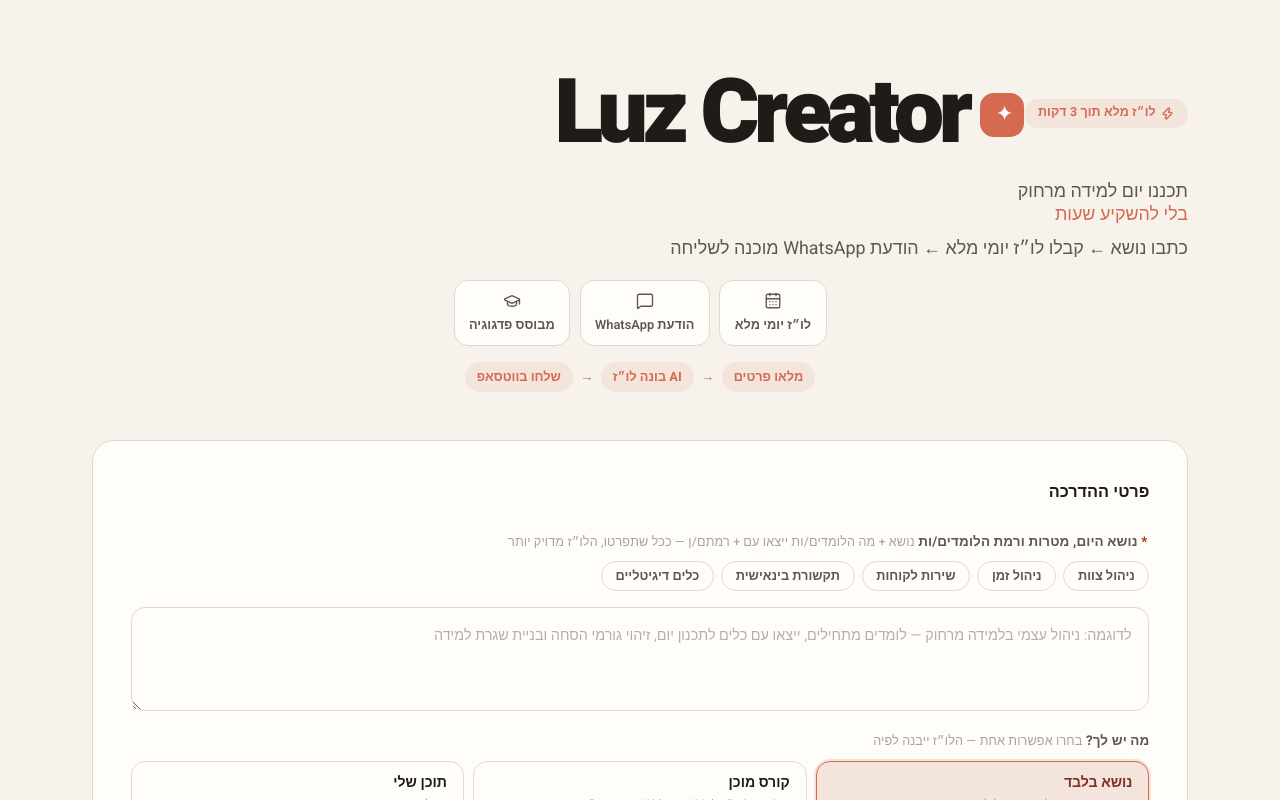
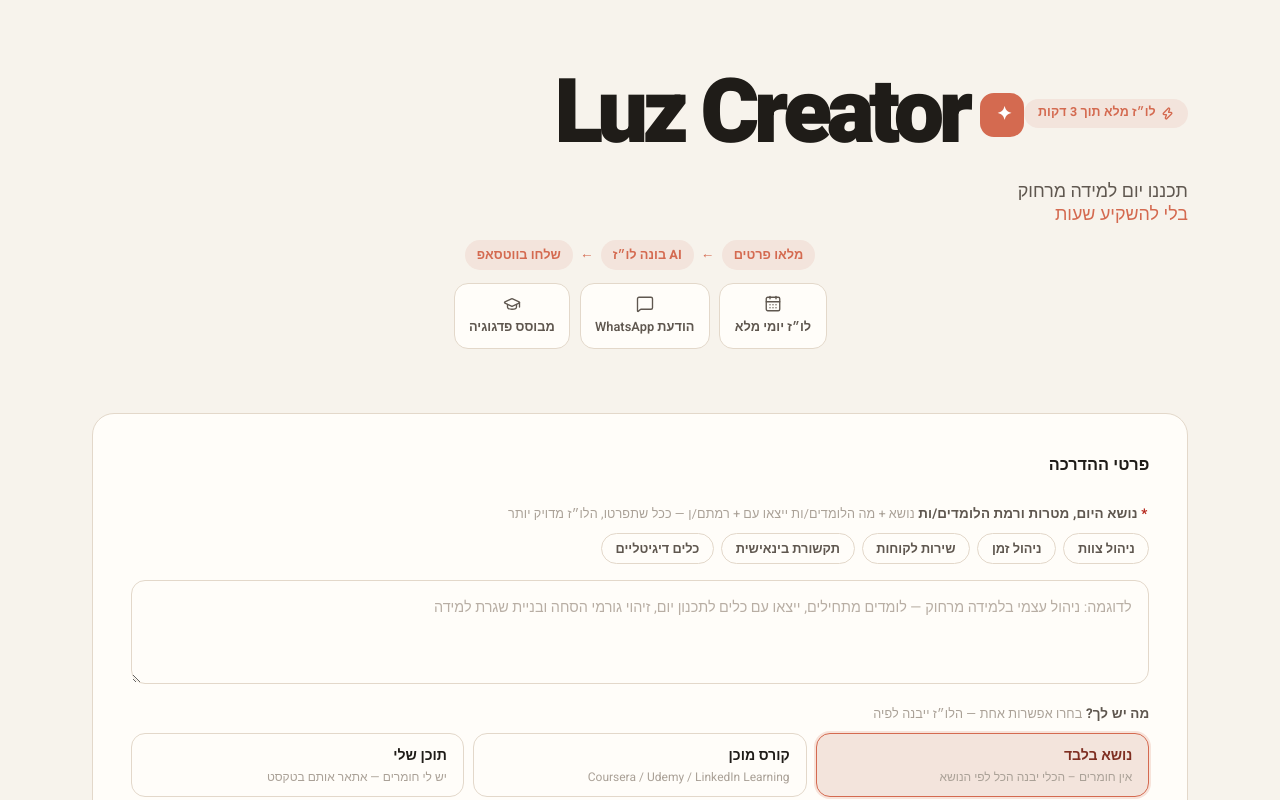
Before and after one commit to Ruthys1000/Luzon, a Next.js app: page / in a window 1280 px wide. Shown: the top 800 px of the page. Built offline with nearby package versions, Linux system fonts and the light colour scheme.

Commit message:
סידור header: מיזוג tagline, העלאת pills, הסרת כפילות, תיקון חיצים
https://claude.ai/code/session_019pLBqockh9xiZA9B5QeaQH

```diff
--- a/src/app/globals.css
+++ b/src/app/globals.css
@@ -1146,6 +1146,7 @@ input.editor-day-name:focus {
   justify-content: center;
   flex-wrap: wrap;
   align-items: center;
+  margin: .9rem 0 .8rem;
 }
 
 .how-it-works-pill {
--- a/src/app/page.tsx
+++ b/src/app/page.tsx
@@ -210,23 +210,19 @@ export default function HomePage() {
           Luz Creator
         </div>
         <p className="hero-tagline">
-          תכננו יום למידה מרחוק<br />
-          <em>בלי להשקיע שעות</em>
+          תכננו יום למידה מרחוק <em>בלי להשקיע שעות</em>
         </p>
-        <p className="hero-sub">
-          כתבו נושא ← קבלו לו״ז יומי מלא ← הודעת WhatsApp מוכנה לשליחה
-        </p>
+        <div className="how-it-works" aria-label="איך זה עובד">
+          <span className="how-it-works-pill">מלאו פרטים</span>
+          <span className="how-it-works-sep">←</span>
+          <span className="how-it-works-pill">AI בונה לו״ז</span>
+          <span className="how-it-works-sep">←</span>
+          <span className="how-it-works-pill">שלחו בווטסאפ</span>
+        </div>
         <div className="hero-cards">
           <div className="hero-card"><CalendarDays size={18} strokeWidth={1.8} /><span>לו״ז יומי מלא</span></div>
           <div className="hero-card"><MessageSquare size={18} strokeWidth={1.8} /><span>הודעת WhatsApp</span></div>
           <div className="hero-card"><GraduationCap size={18} strokeWidth={1.8} /><span>מבוסס פדגוגיה</span></div>
-        </div>
-        <div className="how-it-works" aria-label="איך זה עובד">
-          <span className="how-it-works-pill">מלאו פרטים</span>
-          <span className="how-it-works-sep">→</span>
-          <span className="how-it-works-pill">AI בונה לו״ז</span>
-          <span className="how-it-works-sep">→</span>
-          <span className="how-it-works-pill">שלחו בווטסאפ</span>
         </div>
       </header>
 
```
